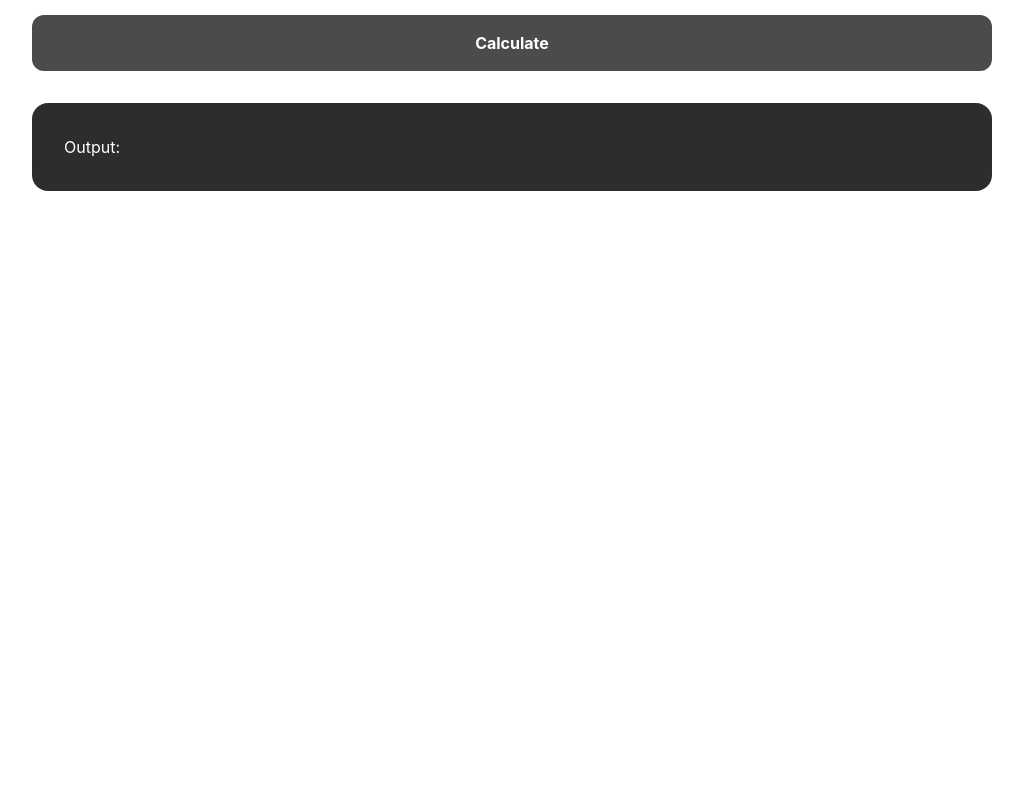
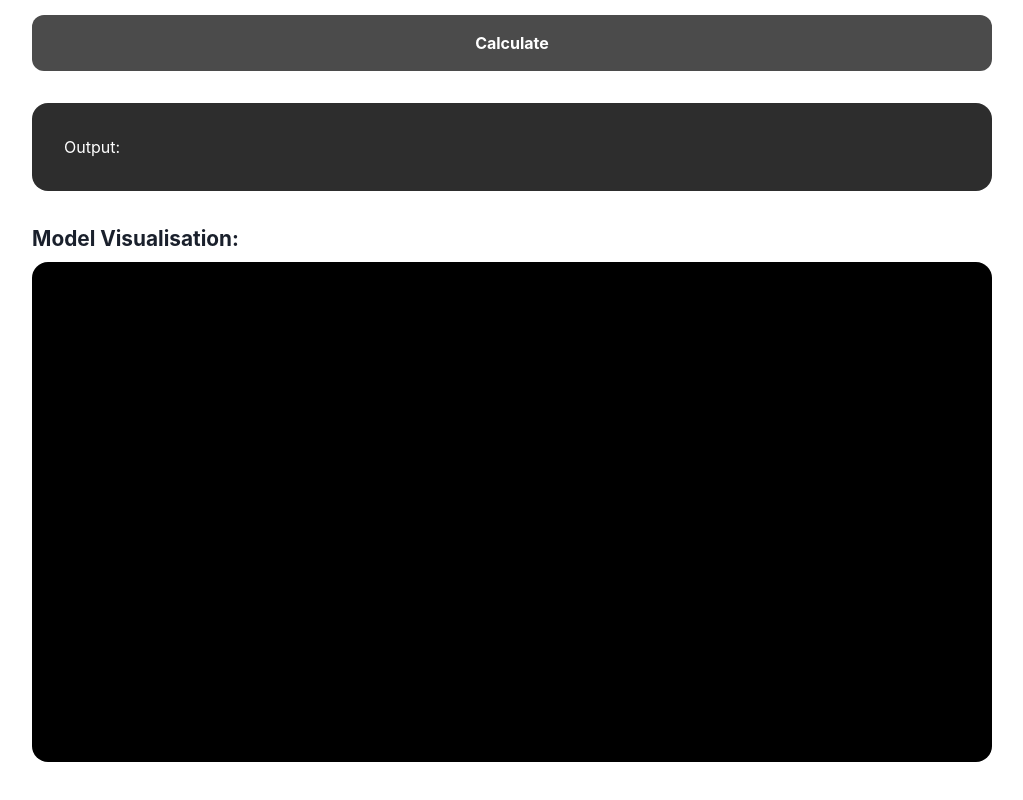
Before and after one commit to LeoDiana/tf-builder, a React (Create React App) app: page / in a window 1280 px wide. Shown: the part 940-1740 px from the top of the page, without its empty margins (128-1151 px from the left). Before the commit the page ends 1195 px from the top, so only its background shows below. Built offline with nearby package versions, Linux system fonts and the light colour scheme.

Commit message:
add visualisation

```diff
--- a/package.json
+++ b/package.json
@@ -20,6 +20,7 @@
     "react-dom": "^18.2.0",
     "react-hot-toast": "^2.4.0",
     "react-scripts": "5.0.1",
+    "tensorspace": "^0.6.1",
     "uuid": "^9.0.0",
     "web-vitals": "^2.1.4"
   },
--- a/public/index.html
+++ b/public/index.html
@@ -29,15 +29,9 @@
   <body>
     <noscript>You need to enable JavaScript to run this app.</noscript>
     <div id="root"></div>
-    <!--
-      This HTML file is a template.
-      If you open it directly in the browser, you will see an empty page.
-
-      You can add webfonts, meta tags, or analytics to this file.
-      The build step will place the bundled scripts into the <body> tag.
-
-      To begin the development, run `npm start` or `yarn start`.
-      To create a production bundle, use `npm run build` or `yarn build`.
-    -->
+    <div id="tsp-container">
+      <h3>Model Visualisation: </h3>
+      <div id="tsp-canvas"></div>
+    </div>
   </body>
 </html>
--- a/src/App.css
+++ b/src/App.css
@@ -1,4 +1,24 @@
-.app-container {
+
+
+#tsp-container {
+    margin-top: 2rem;
+}
+
+#tsp-canvas {
+    width: 100%;
+    height: 500px;
+    margin-top: 0.5rem;
+    background: black;
+    border-radius: 1rem;
+}
+
+h3 {
+    font-weight: bold;
+    font-size: 1.3rem;
+}
+
+
+body {
     padding: 4rem 10rem;
 }
 
@@ -79,3 +99,8 @@
     width: 100%;
     margin-bottom: 2rem;
 }
+
+.card-delete {
+    position: absolute;
+    right: 0;
+}
--- a/src/App.js
+++ b/src/App.js
@@ -1,7 +1,7 @@
 import './App.css';
 import {
   Card,
-  CardBody,
+  CardBody, CloseButton,
   Input,
   Select
 } from '@chakra-ui/react';
@@ -10,8 +10,10 @@ import { v1 as uuid } from 'uuid';
 import { DragDropContext, Draggable, Droppable } from 'react-beautiful-dnd';
 import * as tf from '@tensorflow/tfjs';
 import toast, { Toaster } from 'react-hot-toast';
-import { ACTIVATIONS, LAYERS, LAYERS_PARAMS, PADDING, TF_LAYERS } from './constans';
+import { ACTIVATIONS, LAYERS, LAYERS_PARAMS, PADDING, TF_LAYERS, TSP_LAYERS } from './constants';
+import * as TSP from 'tensorspace';
 
+const canvas = document.getElementById('tsp-canvas');
 
 const reorder = (list, startIndex, endIndex) => {
   const result = Array.from(list);
@@ -68,6 +70,18 @@ function App() {
         console.log('LAYERS:');
 
         const model = tf.sequential();
+        const modelTSP = new TSP.models.Sequential( canvas );
+
+        if(!is2d(layers[0].name)) {
+          modelTSP.add(new TSP.layers.Input1d({shape: [Number(width)]}));
+        } else {
+          if (Number(channels) === 2) {
+            modelTSP.add(new TSP.layers.GreyscaleInput({shape: [Number(width), Number(width)]}));
+          } else { // Number(channels) === 3
+            modelTSP.add(new TSP.layers.RGBInput({shape: [Number(width), Number(width), 3]}));
+          }
+        }
+
         layers.forEach((layer, index) => {
           const layerParams = { ...parseParams(layer.params, layer.name) };
           if (index === 0) {
@@ -77,10 +91,17 @@ function App() {
           }
           console.log(index, layerParams);
           model.add(tf.layers[TF_LAYERS[layer.name]](layerParams));
+          console.log(TSP_LAYERS[layer.name]);
+          modelTSP.add(new TSP.layers[TSP_LAYERS[layer.name]]());
         });
         setOutput('Count Params: ' + model.countParams());
+        // modelTSP.add(new TSP.layers.Output1d({
+        //   outputs: ["0", "1", "2", "3", "4", "5", "6", "7", "8", "9"]
+        // }) )
+        modelTSP.init();
         resolve();
       } catch (err) {
+        console.log(err);
         reject(err.message);
       }
     }), {
@@ -198,6 +219,7 @@ function App() {
                           {...provided.draggableProps}
                           {...provided.dragHandleProps}
                     >
+                      <CloseButton className='card-delete' onClick={() => setLayers(layers => layers.filter(l => l.id !== layer.id))}/>
                       <h3 className="card-header">{layer.name}</h3>
                       <CardBody>
                         {Object.keys(layer).length && Object.keys(layer.params).map(param =>
--- a/src/constans.js
+++ b/src/constants.js
@@ -9,6 +9,16 @@ export const TF_LAYERS = {
   AveragePooling2D: 'averagePooling2d',
   GlobalMaxPooling2D: 'globalMaxPooling2d',
   GlobalAveragePooling2D: 'globalAveragePooling2d'
+}
+
+export const TSP_LAYERS = {
+  Dense: 'Dense',
+  Conv2D: 'Conv2d',
+  Flatten: 'Flatten',
+  MaxPooling2D: 'Pooling2d',
+  AveragePooling2D: 'Pooling2d',
+  GlobalMaxPooling2D: 'Pooling2d',
+  GlobalAveragePooling2D: 'Pooling2d'
 }
 
 export const PADDING = ['valid', 'same', 'causal'];
```
Also changed, not shown: 1 other file (tests, documents, lock files or other folders).
